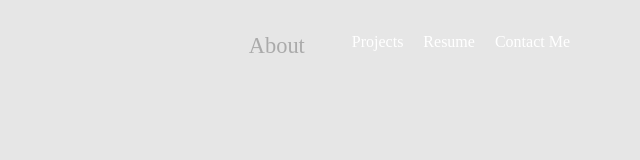
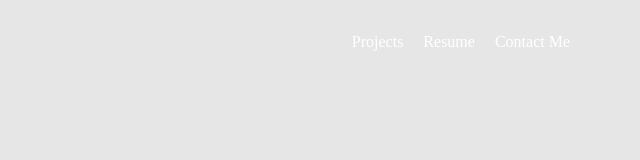
Before and after one commit to RathnamMakam/rathnammakam.github.io, a plain HTML site: page index.html in a window 1280 px wide. Shown: the full height of the page, 640-1280 px from the left. Drawn offline with nearby package versions, Linux system fonts and the light colour scheme.

Commit message:
Revert js invocation

```diff
--- a/index.html
+++ b/index.html
@@ -20,7 +20,7 @@
 			<div class="wrap">
 				<nav>
 					<ul>
-						<li><a id="aboutBtn" href="#!/about" data-ng-class="{activeSmall:part == 'about'}">About</a></li>
+						<!--  <li><a id="aboutBtn" href="#!/about" data-ng-class="{activeSmall:part == 'about'}">About</a></li> -->
 						<li>Projects</li>
 						<li>Resume</li>
 						<li>Contact Me</li>
```
